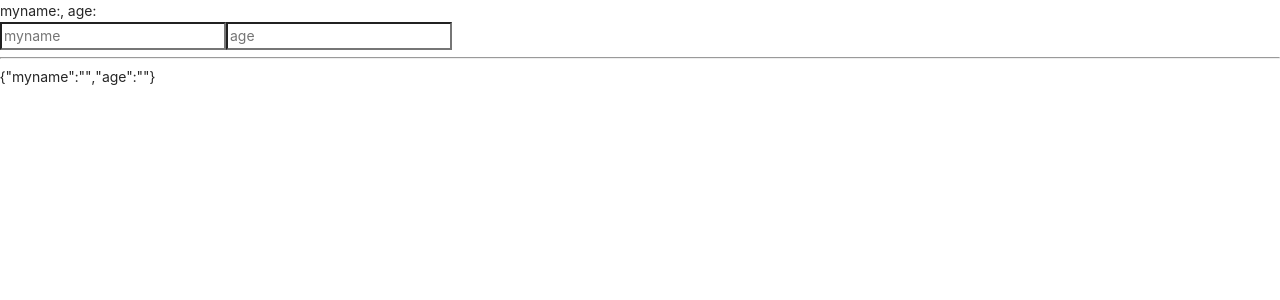
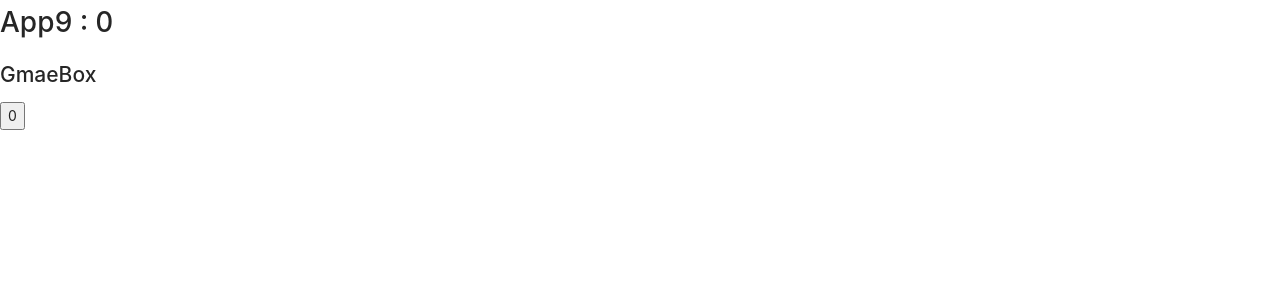
Before and after one commit to jinni-ni/reactpractice, a React (Create React App) app: page / in a window 1280 px wide. Shown: the top 300 px of the page. Built offline with nearby package versions, Linux system fonts and the light colour scheme.

Commit message:
Practice 04 context api

```diff
--- /dev/null
+++ b/src/App7.js
@@ -0,0 +1,22 @@
+import React, { createContext, useContext } from 'react';
+
+const MessageContext = createContext();
+
+const App = () => (
+   <MessageContext.Provider value="Provider Values">
+      <Level2Wrapper />
+   </MessageContext.Provider>
+);
+
+const Level2Wrapper = () => {
+   const message = useContext(MessageContext); //getter
+   return (
+      <div>
+         <Level2 message={message} />
+      </div>
+   );
+};
+
+const Level2 = ({ message }) => <div>Level2: {message}</div>;
+
+export default App;
--- /dev/null
+++ b/src/App9.js
@@ -0,0 +1,47 @@
+import React, { useContext, createContext, useReducer } from 'react';
+
+const CounterContext = createContext();
+
+const INCREMENT = 'COUNTER/INCREMENT';
+const DECREMENT = 'COUNTER/DECREMENT';
+
+const reducer = (prevState, action) => {
+   const { type } = action;
+   if (type === INCREMENT) {
+      return prevState + 1;
+   } else if (type === DECREMENT) {
+      return prevState - 1;
+   }
+   return prevState;
+};
+
+const actionIncrement = () => ({ type: INCREMENT });
+const actionDecrement = () => ({ type: DECREMENT });
+
+const App = () => {
+   const [state, dispatch] = useReducer(reducer, 0);
+
+   return (
+      <div>
+         <h1 onClick={() => dispatch(actionDecrement())}>App9 : {state}</h1>
+         <CounterContext.Provider value={{ state, dispatch }}>
+            <GameBox />
+         </CounterContext.Provider>
+      </div>
+   );
+};
+
+const GameBox = () => {
+   const { state: countValue, dispatch } = useContext(CounterContext);
+   const onClick = () => {
+      dispatch(actionIncrement());
+   };
+   return (
+      <div>
+         <h2>GmaeBox</h2>
+         <button onClick={onClick}>{countValue}</button>
+      </div>
+   );
+};
+
+export default App;
--- a/src/index.js
+++ b/src/index.js
@@ -6,13 +6,15 @@ import App3 from './App3';
 import App4 from 'App4';
 import App5 from 'App5';
 import App6 from 'App6';
+import App7 from 'App7';
+import App9 from 'App9';
 import TodoList from 'TodoList';
 import reportWebVitals from './reportWebVitals';
 import EpisodeList from 'EpisodeList';
 
 ReactDOM.render(
    <React.StrictMode>
-      <App6 />
+      <App9 />
       {/* <TodoList /> */}
       {/* <App /> */}
    </React.StrictMode>,
```
